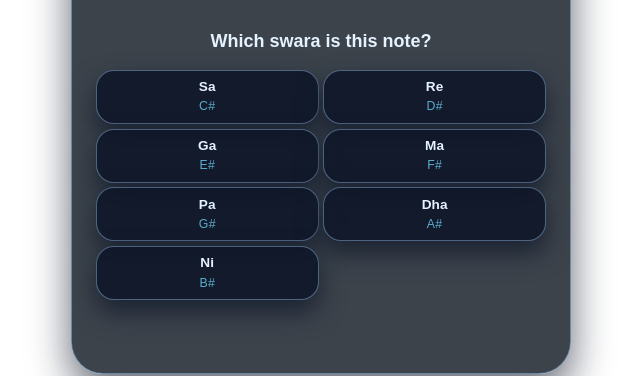
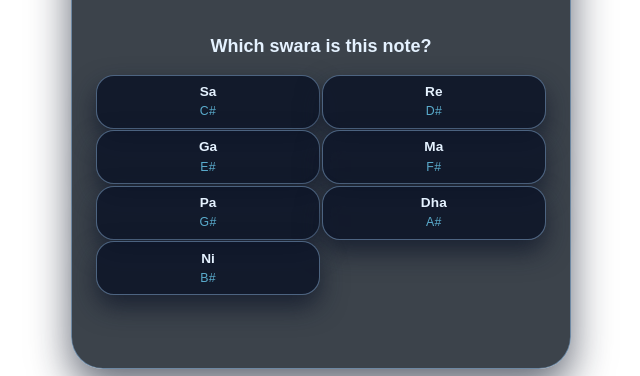
Before and after one commit to pratheist/swaraquiz, a React (Vite) app: page / in a window 1280 px wide. Both pictures are taken after a click on the button "▶️ Quiz Me". Shown: the part 313-689 px from the top of the page, without its empty margins (319-959 px from the left). Built offline with nearby package versions, Linux system fonts and the light colour scheme; a web font is replaced by a local one.

Commit message:
Trying  grid layout gap at 0.1em

```diff
--- a/src/App.tsx
+++ b/src/App.tsx
@@ -164,7 +164,7 @@ const App: React.FC = () => {
                 display: "grid",
                 gridTemplateColumns:
                   scale === "major" ? "repeat(2, 1fr)" : "repeat(3, 1fr)",
-                gap: "0.3em",
+                gap: "0.1em",
                 width: "100%",
                 margin: "0 5px 5px 5px",
               }}
```
